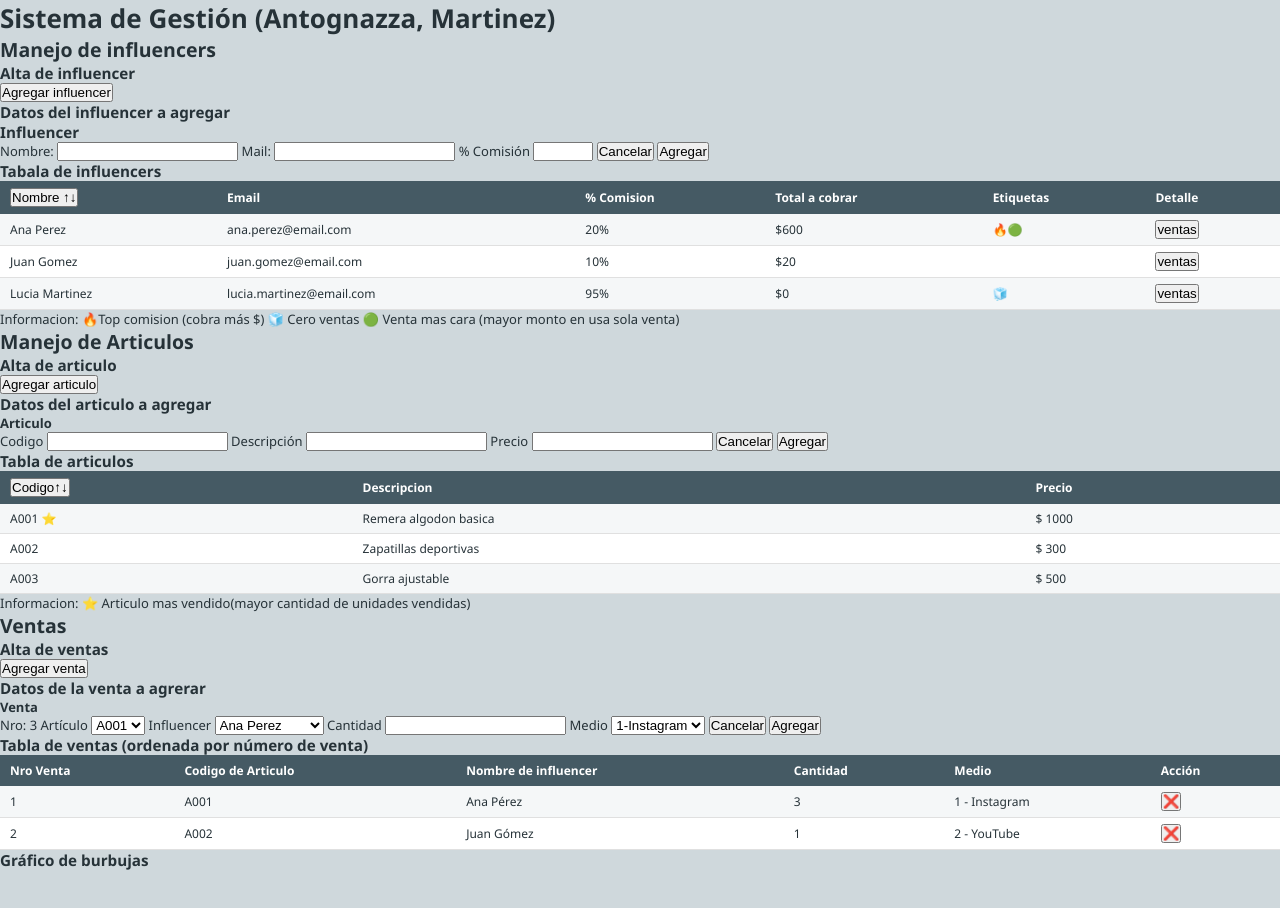
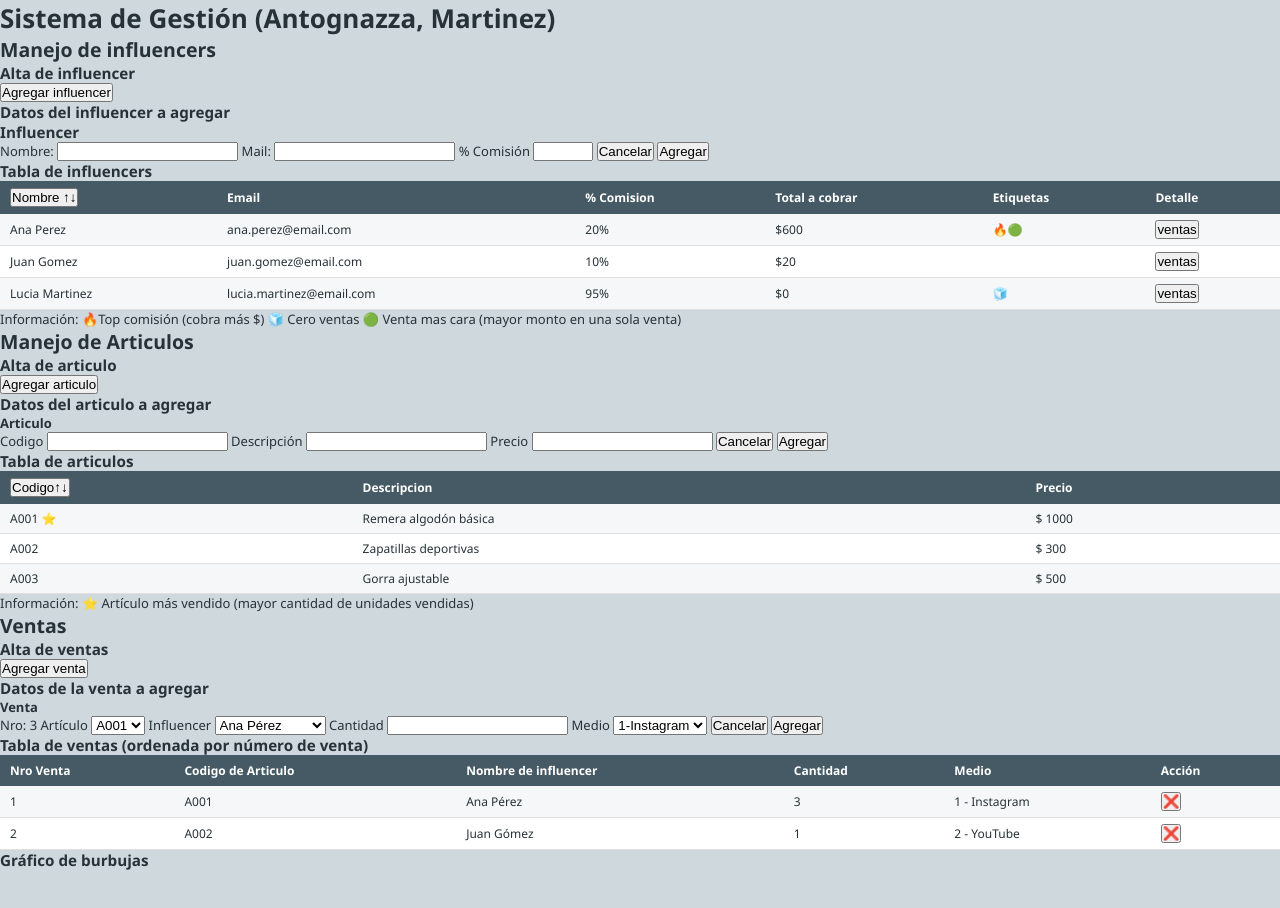
Before and after one commit to charruaa/Juli-Garcia, a plain HTML site: page Obligatorio Programacion 1.html in a window 1280 px wide. Drawn offline with Linux system fonts and the light colour scheme.

Commit message:
Update Obligatorio Programacion 1.html

```diff
--- a/Obligatorio Programacion 1.html
+++ b/Obligatorio Programacion 1.html
@@ -24,7 +24,7 @@
         <input type="button" value="Cancelar">
         <input type="submit" value="Agregar">
     </form>
-    <h3> Tabala de influencers</h3>
+    <h3> Tabla de influencers</h3>
     <table>
         <thead>
             <tr>
@@ -68,7 +68,7 @@
 
     </table>
 
-    <p1> Informacion: 🔥Top comision (cobra más $) 🧊 Cero ventas 🟢 Venta mas cara (mayor monto en usa sola venta) </p1>
+    <p1> Información: 🔥Top comisión (cobra más $) 🧊 Cero ventas 🟢 Venta mas cara (mayor monto en una sola venta) </p1>
 
     <h2> Manejo de Articulos </h2>
     <h3> Alta de articulo </h3>
@@ -99,7 +99,7 @@
         <tbody>
             <tr>
                 <td>A001 ⭐ </td>
-                <td>Remera algodon basica</td>
+                <td>Remera algodón básica</td>
                 <td>$ 1000</td>
             </tr>
             <tr>
@@ -116,12 +116,12 @@
         </tbody>
     </table>
 
-    <p> Informacion: ⭐ Articulo mas vendido(mayor cantidad de unidades vendidas) </p>
+    <p> Información: ⭐ Artículo más vendido (mayor cantidad de unidades vendidas) </p>
 
     <h2>Ventas</h2>
     <h3> Alta de ventas</h3>
     <input type = "button" value = "Agregar venta">
-    <h3>Datos de la venta a agrerar</h3>
+    <h3>Datos de la venta a agregar</h3>
     <h4>Venta</h4>
     <form>
         <label> Nro: 3 Artículo </label>
@@ -133,9 +133,9 @@
 
         <label> Influencer </label>
         <select>
-            <option value="Ana Peréz"> Ana Perez</option>
-            <option value="Juan Gómes"> Juan Gomes</option>
-            <option value="Lucía Martínez"> Lucia Martinez</option>
+            <option value="Ana Pérez"> Ana Pérez</option>
+            <option value="Juan Gómez"> Juan Gómez</option>
+            <option value="Lucía Martínez"> Lucía Martínez</option>
         </select>
 
         <label>Cantidad</label>
```
